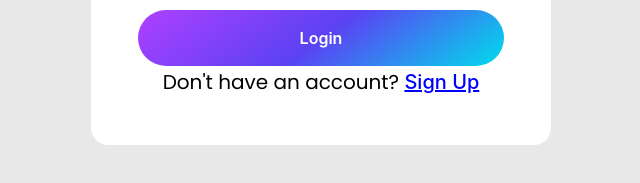
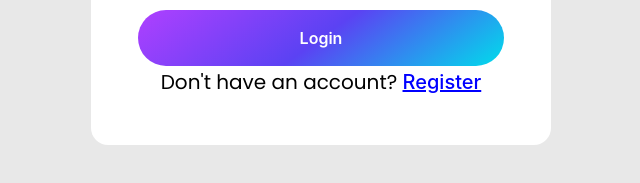
Before and after one commit to nampallyharish4/Vehicle-Rental-System, a website: page loginpage/login.html in a window 1280 px wide. Shown: the part 445-628 px from the top of the page, 319-959 px from the left. Drawn offline with nearby package versions, Linux system fonts and the light colour scheme; a web font is replaced by a local one.

Commit message:
Update sign up link text to "Register"

```diff
--- a/loginpage/login.html
+++ b/loginpage/login.html
@@ -36,7 +36,7 @@
         </form>
         <form action="/signup" method="get">
           <span>Don't have an account? </span>
-          <h6 onclick="this.closest('form').submit();">Sign Up</h6>
+          <h6 onclick="this.closest('form').submit();">Register</h6>
         </form>
       </div>
     </div>
```
